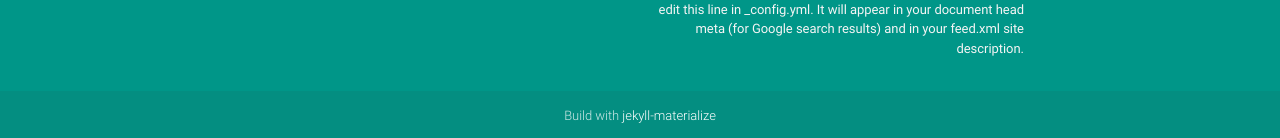
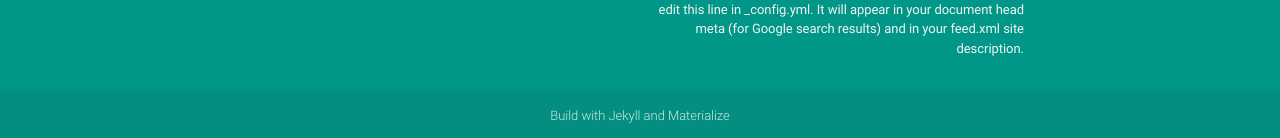
Before and after one commit to aragorneloff/combat-tb, a Jekyll site: the page built from index.html, in a window 1280 px wide and 900 px high, scrolled down 910 px. Shown: the part 759-897 px from the top of the window. Built offline with Jekyll 4.4.1, drawn with Linux system fonts in a browser that asks for light colours; the list of posts is cut into pages by our own code.

Commit message:
adding pages

```diff
--- a/_includes/footer.html
+++ b/_includes/footer.html
@@ -17,6 +17,6 @@
   </div>
   <div class="footer-copyright">
     <div class="container center-align">
-      Build with <a class="white-text" href="https://github.com/riefachan/jekyll-materialize">jekyll-materialize</a>
+      Build with Jekyll and Materialize
     </div>
   </div>
--- a/_layouts/default.html
+++ b/_layouts/default.html
@@ -21,7 +21,7 @@
             faFlash='color:'+faFlash+';transform:scale(1,2);-webkit-transform:scale(1,2);-moz-transform:scale(1,2);-ms-transform:scale(1,2);-o-transform:scale(1,2)';
         $('i.fa.fa-broken-heart').html('<span style="padding:5px"><span class="fa-broken-heart fa-stack"><i class="fa fa-heart fa-stack-2x"></i><i class="fa fa-flash fa-stack-1x" style="'+faFlash+'"></i></span></span>');
         $(".button-collapse").sideNav();
-        $('nav a').addClass('waves-effect');
+        $('nav a').addClass('waves-effect waves-light');
     });
     </script>
 </body>
```
